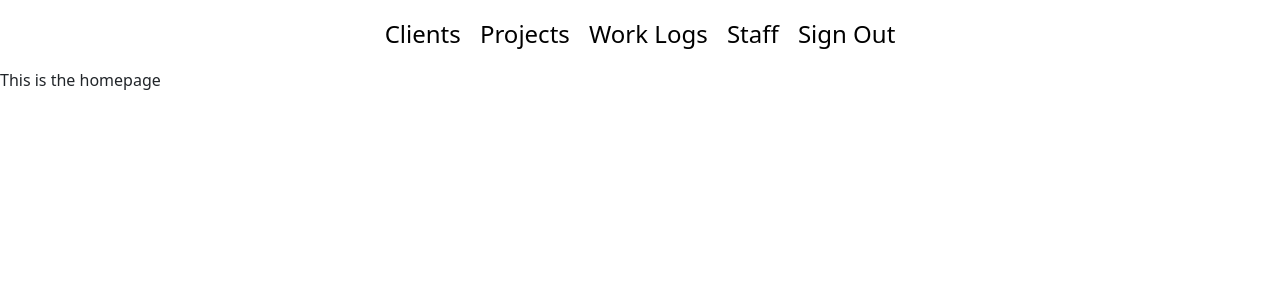
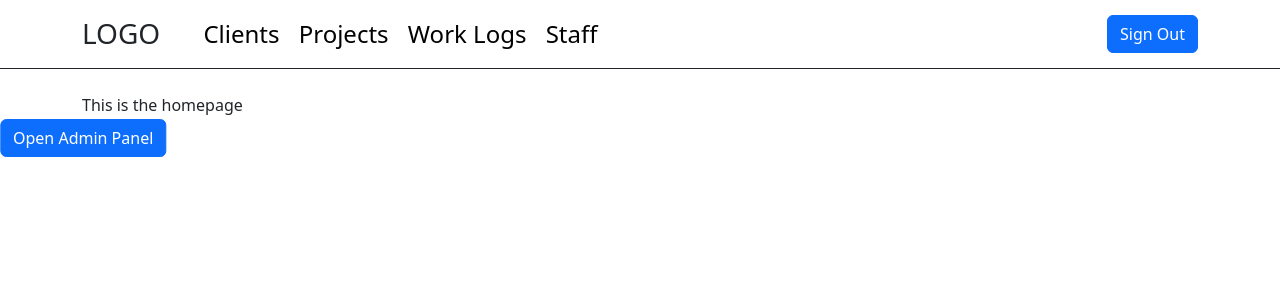
Before and after one commit to cjtiberiu/cnetwork, a React (Create React App) app: page /dashboard in a window 1280 px wide. Shown: the top 300 px of the page. Built offline with nearby package versions, Linux system fonts and the light colour scheme; sample sign-in values are in the browser's storage.

Commit message:
global ui improvments

```diff
--- a/src/components/Header/Header.jsx
+++ b/src/components/Header/Header.jsx
@@ -1,6 +1,7 @@
 import { useContext } from 'react';
 import { UserContext } from '../../context';
 import { Link, useNavigate } from 'react-router-dom';
+import { Container, Button } from 'react-bootstrap';
 //import './Header.scss';
 
 const Header = (props) => {
@@ -15,6 +16,10 @@ const Header = (props) => {
 
   return (
     <header className="header">
+      <Container>
+        <div className="logo-wrapper">
+          <h3>LOGO</h3>
+        </div>
         <nav className="nav">
           <Link to="/dashboard/clients" className="nav-item">
             Clients
@@ -28,10 +33,13 @@ const Header = (props) => {
           <Link to="/dashboard/employees" className="nav-item">
             Staff
           </Link>
-        <button className="nav-item link-btn" onClick={signOut}>
+        </nav>
+        <nav className="utility-nav">
+          <Button onClick={signOut}>
             Sign Out
-        </button>
+          </Button>
         </nav>
+      </Container>
     </header>
   );
 };
--- a/src/components/Header/Header.scss
+++ b/src/components/Header/Header.scss
@@ -1,14 +1,35 @@
 .header {
+  border-bottom: 1px solid $dark;
+
+  >.container {
+    align-items: center;
+    display: flex;
+    gap: 1.2rem;
+  }
+
   .nav {
     display: flex;
     justify-content: center;
+    font-size: 1.5rem;
     gap: 1.2rem;
-        font-size: 1.5rem;
     padding: 1rem 0;
+
     .nav-item {
       color: $black;
       text-decoration: none;
       padding: 0;
     }
   }
+
+  .logo-wrapper {
+    margin-right: 1.5rem;
+
+    > * {
+      margin-bottom: 0;
     }
+  }
+
+  .utility-nav {
+    margin-left: auto;
+  }
+}
--- a/src/components/SideNav/SideNav.jsx
+++ b/src/components/SideNav/SideNav.jsx
@@ -1,14 +1,16 @@
 import { useState } from 'react';
 import { Link } from 'react-router-dom';
-import { Collapse } from 'react-bootstrap';
+import { Collapse, Button } from 'react-bootstrap';
+import './SideNav.scss';
 
 const SideNav = () => {
   const [showClientOptions, setShowClientOptions] = useState(false);
   const [showProjectOptions, setShowProjectOptions] = useState(false);
   const [showEmployeesOptions, setShowEmployeesOptions] = useState(false);
+  const [showSideNav, setShowSideNav] = useState(false);
 
   return (
-    <div className="sidenav-wrapper">
+    <div className={`sidenav-wrapper ${showSideNav ? 'show' : ''}`} onMouseOver={() => setShowSideNav(true)} onMouseOut={() => setShowSideNav(false)}>
       <nav className="sidenav">
         <Link to="/dashboard">Home</Link>
         <button className="link-btn" onClick={() => setShowClientOptions(!showClientOptions)}>
@@ -45,6 +47,7 @@ const SideNav = () => {
           </div>
         </Collapse>
       </nav>
+      <Button className="sidenav-toggle">Open Admin Panel</Button>
     </div>
   );
 };
--- /dev/null
+++ b/src/components/SideNav/SideNav.scss
@@ -0,0 +1,19 @@
+.sidenav-wrapper {
+  position: absolute;
+  width: 20rem;
+  background: white;
+  //visibility: hidden;
+  transform: translateX(-100%);
+  transition: transform .3s;
+
+  &.show {
+    transform: translateX(0);
+    //visibility: visible;
+  }
+  > .sidenav-toggle {
+    position: absolute;
+    right: 0;
+    top: 50px;
+    transform: translateX(100%);
+  }
+}
--- a/src/custom-bootstrap.scss
+++ b/src/custom-bootstrap.scss
@@ -34,19 +34,19 @@ $link-color: $black !default;
     }
 }
 
-.admin-layout {
-    display: flex;
+// .admin-layout {
+//     display: flex;
 
-    .sidenav-wrapper {
-        flex-basis: 20%;
-        max-width: 20%;
-    }
+//     .sidenav-wrapper {
+//         flex-basis: 20%;
+//         max-width: 20%;
+//     }
 
-    .page-content {
-        flex-grow: 1;
-        padding: 2rem;
-    }
-}
+//     .page-content {
+//         flex-grow: 1;
+//         padding: 2rem;
+//     }
+// }
 
 .sidenav {
     display: flex;
@@ -107,3 +107,7 @@ $link-color: $black !default;
         max-width: 20%;
     }
 }
+
+.main {
+    padding-top: 1.5rem;
+}
--- a/src/layouts/UserLayout.jsx
+++ b/src/layouts/UserLayout.jsx
@@ -1,18 +1,39 @@
+import { useState, useEffect } from 'react';
 import { Routes, Route } from 'react-router-dom';
 import Header from '../components/Header/Header';
+import SideNav from '../components/SideNav/SideNav';
 import HomePage from '../pages/User/HomePage/HomePage';
 import ClientsPage from '../pages/User/Clients/Clients';
 import WorkLogs from '../pages/User/WorkLogs/WorkLogs';
+import AddClient from '../pages/Admin/Clients/AddClient';
+import RemoveClient from '../pages/Admin/Clients/RemoveClient';
+import UpdateClient from '../pages/Admin/Clients/UpdateClient';
+import ShowClients from '../pages/Admin/Clients/ShowClients';
+import AddEmployee from '../pages/Admin/Employees/AddEmployee';
+import RemoveEmployee from '../pages/Admin/Employees/RemoveEmployee';
+import UpdateEmployee from '../pages/Admin/Employees/UpdateEmployee';
+import ShowEmployees from '../pages/Admin/Employees/ShowEmployees';
 
 const UserLayout = (props) => {
   return (
     <>
       <Header />
-      <Routes>
-        <Route exact path={`/`} element={<HomePage />} />
-        <Route exact path={`/clients`} element={<ClientsPage />} />
-        <Route exact path={`/logs`} element={<WorkLogs />} />
-      </Routes>
+      <SideNav />
+      <main className="main">
+        <Routes>
+          <Route exact path={`/`} element={<HomePage />} />
+          <Route exact path={`/clients`} element={<ClientsPage />} />
+          <Route exact path={`/logs`} element={<WorkLogs />} />
+          <Route exact path={`/admin/clients/add`} element={<AddClient />} />
+          <Route exact path={`/admin/clients/remove`} element={<RemoveClient />} />
+          <Route exact path={`/admin/clients/update`} element={<UpdateClient />} />
+          <Route exact path={`/admin/clients/show`} element={<ShowClients />} />
+          <Route exact path={`/admin/employees/add`} element={<AddEmployee />} />
+          <Route exact path={`/admin/employees/remove`} element={<RemoveEmployee />} />
+          <Route exact path={`/admin/employees/update`} element={<UpdateEmployee />} />
+          <Route exact path={`/admin/employees/show`} element={<ShowEmployees />} />
+        </Routes>
+      </main>
     </>
   );
 };
--- a/src/pages/Admin/Employees/AddEmployee.jsx
+++ b/src/pages/Admin/Employees/AddEmployee.jsx
@@ -1,5 +1,5 @@
 import { useState, useEffect } from 'react';
-import { Row, Col, Form, Button } from 'react-bootstrap';
+import { Container, Row, Col, Form, Button } from 'react-bootstrap';
 import DatePicker from 'react-datepicker';
 import 'react-datepicker/dist/react-datepicker.css';
 
@@ -84,7 +84,7 @@ const AddEmployee = (props) => {
   };
 
   return (
-    <div>
+    <Container>
       <h1>Add Employee</h1>
       <Row>
         <Col lg={{ span: 4 }}>
@@ -155,7 +155,7 @@ const AddEmployee = (props) => {
           <p>{displayMessage}</p>
         </Col>
       </Row>
-    </div>
+    </Container>
   );
 };
 
--- a/src/pages/Admin/Employees/RemoveEmployee.jsx
+++ b/src/pages/Admin/Employees/RemoveEmployee.jsx
@@ -1,5 +1,5 @@
 import { useState, useEffect } from 'react';
-import { Row, Col, Form, Button } from 'react-bootstrap';
+import { Container, Row, Col, Form, Button } from 'react-bootstrap';
 
 const RemoveEmployee = (props) => {
   const [users, setUsers] = useState([]);
@@ -56,7 +56,7 @@ const RemoveEmployee = (props) => {
   };
 
   return (
-    <div>
+    <Container>
       <h1>Remove Employee</h1>
       <Row>
         <Col lg={{ span: 4 }}>
@@ -80,7 +80,7 @@ const RemoveEmployee = (props) => {
           <p>{displayMessage}</p>
         </Col>
       </Row>
-    </div>
+    </Container>
   );
 };
 
--- a/src/pages/Admin/Employees/ShowEmployees.jsx
+++ b/src/pages/Admin/Employees/ShowEmployees.jsx
@@ -1,5 +1,5 @@
 import { useState, useEffect } from 'react';
-import { Button } from 'react-bootstrap';
+import { Container, Button } from 'react-bootstrap';
 
 const ShowEmployees = (props) => {
   const [users, setUsers] = useState([]);
@@ -30,7 +30,7 @@ const ShowEmployees = (props) => {
   };
 
   return (
-    <div>
+    <Container>
       <h1>Show Employees</h1>
       <ul className="list-unstyled data-list mt-3">
         <li className="data-list-header data-item mb-2">
@@ -54,7 +54,7 @@ const ShowEmployees = (props) => {
           );
         })}
       </ul>
-    </div>
+    </Container>
   );
 };
 
--- a/src/pages/Admin/Employees/UpdateEmployee.jsx
+++ b/src/pages/Admin/Employees/UpdateEmployee.jsx
@@ -1,5 +1,5 @@
 import { useState, useEffect } from 'react';
-import { Row, Col, Form, Button } from 'react-bootstrap';
+import { Container, Row, Col, Form, Button } from 'react-bootstrap';
 import DatePicker from 'react-datepicker';
 import 'react-datepicker/dist/react-datepicker.css';
 
@@ -146,7 +146,7 @@ const UpdateEmployee = (props) => {
   };
 
   return (
-    <div>
+    <Container>
       <h1>Update Employee</h1>
       <Row>
         <Col lg={{ span: 4 }}>
@@ -264,7 +264,7 @@ const UpdateEmployee = (props) => {
           <p>{displayMessage}</p>
         </Col>
       </Row>
-    </div>
+    </Container>
   );
 };
 
--- a/src/pages/User/HomePage/HomePage.jsx
+++ b/src/pages/User/HomePage/HomePage.jsx
@@ -1,5 +1,13 @@
+import { Container } from 'react-bootstrap';
+
 const HomePage = () => {
-  return <>This is the homepage</>;
+  return (
+    <>
+      <Container>
+        This is the homepage
+      </Container>
+    </>
+    )
 };
 
 export default HomePage;
```
Also changed, not shown: src/layouts/AdminLayout.jsx (+6 -4 lines). Lines whose indentation alone changed are shown as unchanged.
